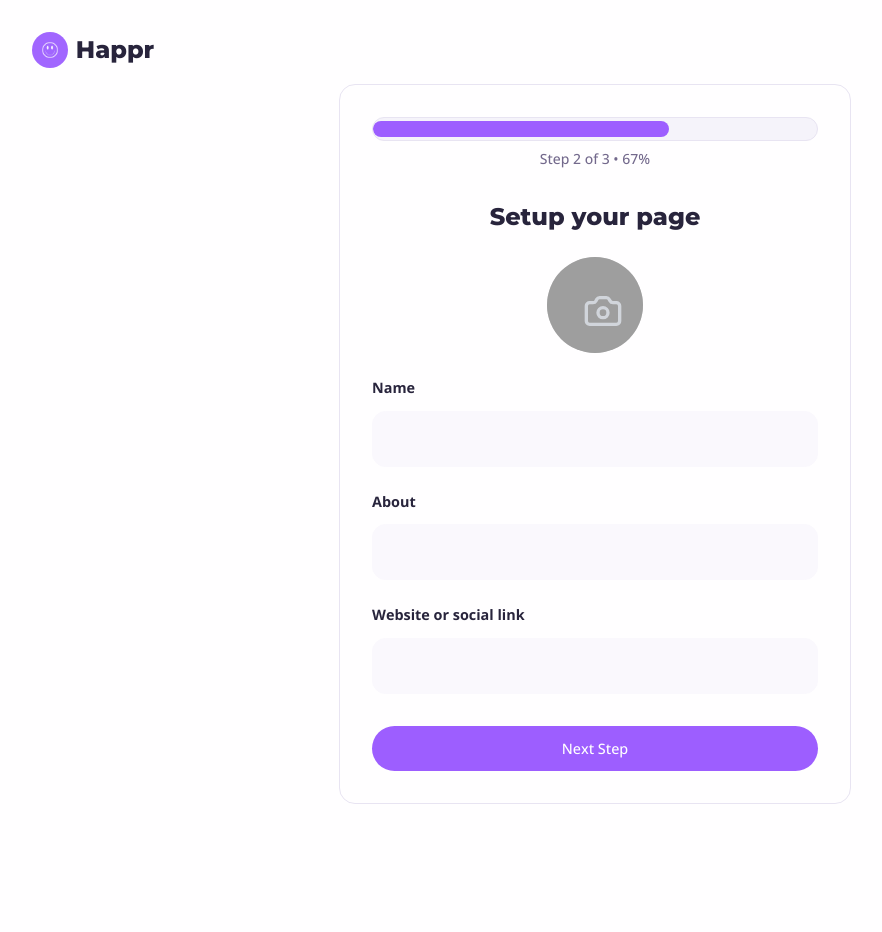
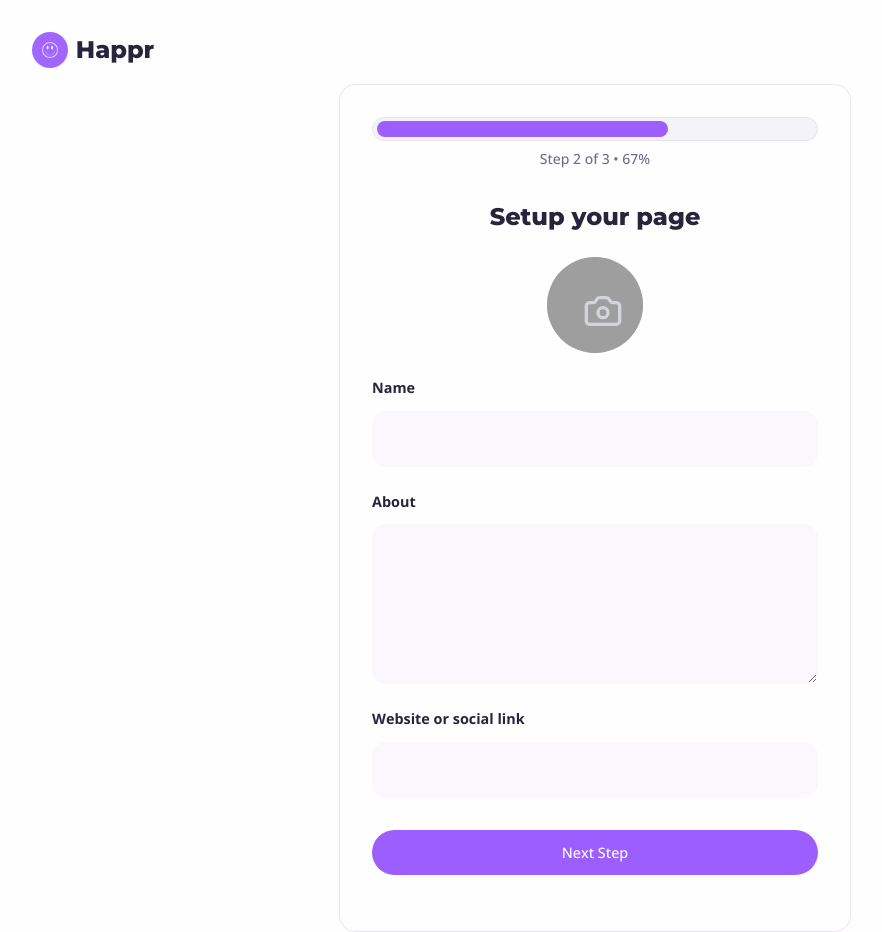
Before and after one commit to samueltuoyo15/Happr, a React (Vite) app in the folder client/: page /complete-setup in a window 1280 px wide. Both pictures are taken after a click on the button "Next Step". Shown: the whole page, without its empty margins (45-927 px from the left). Before the commit the page ends 804 px from the top, so only its background shows below. Built offline with nearby package versions, Linux system fonts and the light colour scheme; grey boxes are pictures that could not be loaded.

Commit message:
Designed onboarding page

```diff
--- /dev/null
+++ b/client/src/features/onboarding/components/AllDone.tsx
@@ -0,0 +1,28 @@
+import SuccessIllustration from "../illustrations/undraw_success.svg";
+
+const AllDone = () => {
+  return (
+    <div
+      aria-label="onboarding final page"
+      className="w-full flex flex-col items-center gap-4"
+    >
+      <img
+        src={SuccessIllustration}
+        alt="Welcome illustration"
+        className="w-56 h-72 my-4"
+      />
+
+      <h2 className="text-3xl font-semibold text-primary">
+        All done, Charmingdc! 🥳
+      </h2>
+
+      <p className="text-muted-foreground max-w-sm">
+        Your page is live! Grab your page link from the dashboard and let your
+        fans start sending{" "}
+        <span className="text-primary font-medium">smiles</span>!
+      </p>
+    </div>
+  );
+};
+
+export default AllDone;
--- a/client/src/features/onboarding/components/ProfileSetup.tsx
+++ b/client/src/features/onboarding/components/ProfileSetup.tsx
@@ -42,11 +42,12 @@ const ProfileSetup = ({
 
       <div className="w-full flex flex-col gap-3">
         <label htmlFor="about-input"> About </label>
-        <Input
-          type="text"
+        <textarea
           id="about-input"
+          autoComplete="off"
           value={about}
           onChange={e => setAbout(e.target.value)}
+          className="w-full h-[10rem] p-3 text-sm bg-input text-input-foreground border border-input rounded-lg"
         />
       </div>
 
--- a/client/src/features/onboarding/components/StepAnimator.tsx
+++ b/client/src/features/onboarding/components/StepAnimator.tsx
@@ -11,7 +11,7 @@ const StepAnimator = ({ currentStep, totalSteps }: PageProps) => {
       aria-label="account setup progress bar"
       className="w-full flex flex-col items-center gap-2"
     >
-      <div className="w-full h-6 flex items-center border rounded-full bg-muted overflow-hidden">
+      <div className="w-full h-6 flex items-center px-[1%] border rounded-full bg-muted overflow-hidden">
         <div
           className="h-4 bg-primary rounded-full transition-all duration-500"
           style={{ width: `${percentage}%` }}
--- a/client/src/features/onboarding/index.tsx
+++ b/client/src/features/onboarding/index.tsx
@@ -1,5 +1,6 @@
 import StepAnimator from "./components/StepAnimator";
 import Welcome from "./components/Welcome";
 import ProfileSetup from "./components/ProfileSetup";
+import AllDone from "./components/AllDone";
 
-export { StepAnimator, Welcome, ProfileSetup };
+export { StepAnimator, Welcome, ProfileSetup, AllDone };
--- a/client/src/pages/Onboarding.tsx
+++ b/client/src/pages/Onboarding.tsx
@@ -1,7 +1,12 @@
 import { useState } from "react";
 import { useNavigate } from "react-router-dom";
 import Button from "@/components/ui/Button";
-import { StepAnimator, Welcome, ProfileSetup } from "@/features/onboarding";
+import {
+  StepAnimator,
+  Welcome,
+  ProfileSetup,
+  AllDone
+} from "@/features/onboarding";
 
 const Onboarding = () => {
   const navigate = useNavigate();
@@ -26,24 +31,26 @@ const Onboarding = () => {
         setUserLink={setUserLink}
       />
     ),
-    3: <div></div>
+    3: <AllDone />
+  };
+
+  const handleSubmit = async () => {
+    console.log(name, about, userLink);
   };
 
   return (
     <section
       aria-label="onboarding section"
-      className="w-full flex flex-col gap-8"
+      className="w-full flex flex-col gap-8 mb-6"
     >
       <StepAnimator currentStep={currentStep} totalSteps={totalSteps} />
 
       {steps[currentStep] || null}
 
       <Button
-        onClick={() => {
+        onClick={async () => {
           if (currentStep === 2) {
-            {
-              /* handle form submission for basic info */
-            }
+            await handleSubmit();
             setCurrentStep(prev => prev + 1);
           } else if (currentStep === totalSteps) {
             navigate("/dashboard");
@@ -52,7 +59,7 @@ const Onboarding = () => {
           }
         }}
       >
-        {currentStep === totalSteps ? "Finish" : "Next Step"}
+        {currentStep === totalSteps ? "Goto Dashboard" : "Next Step"}
       </Button>
     </section>
   );
```
Also changed, not shown: client/src/features/onboarding/illustrations/undraw_success.svg (added).
